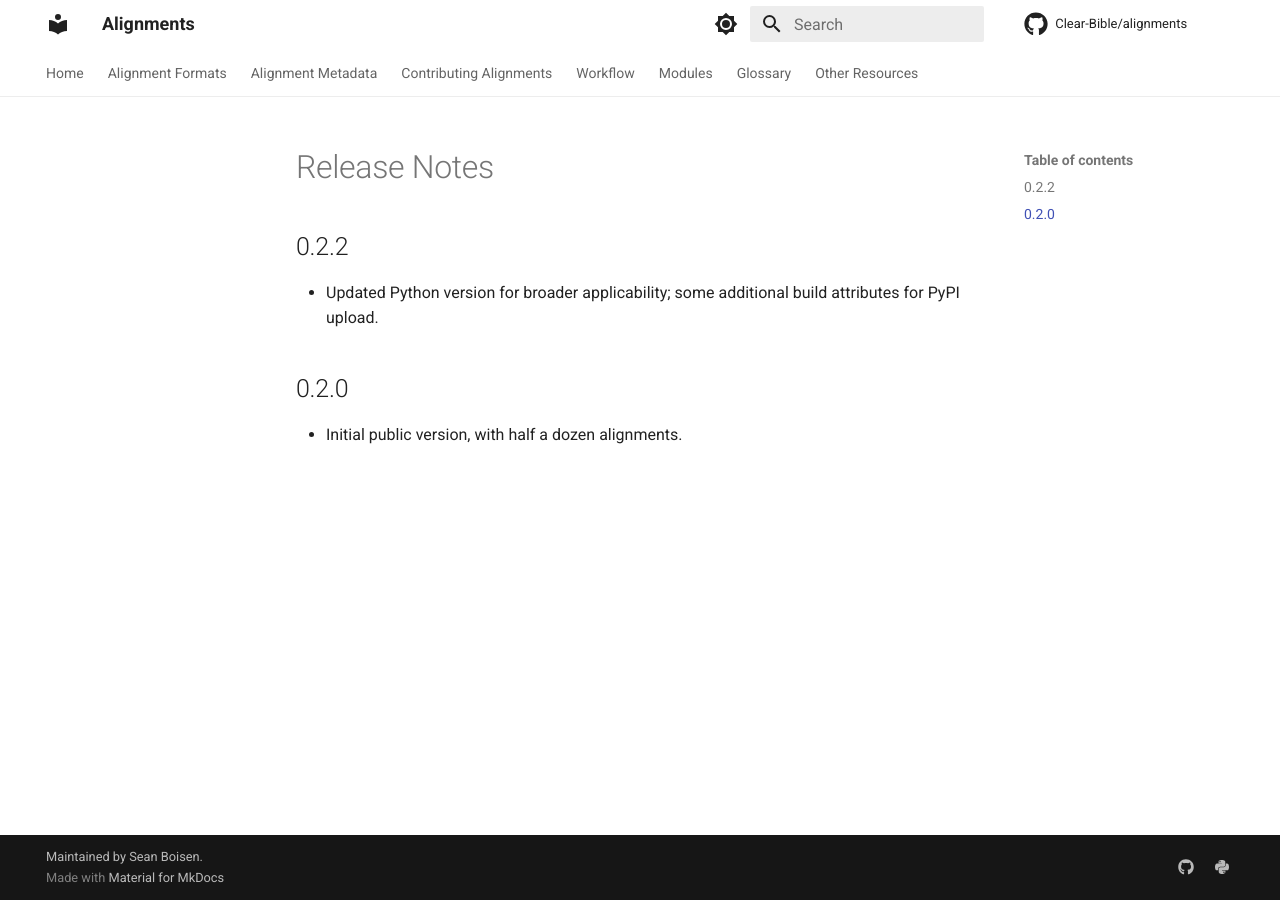
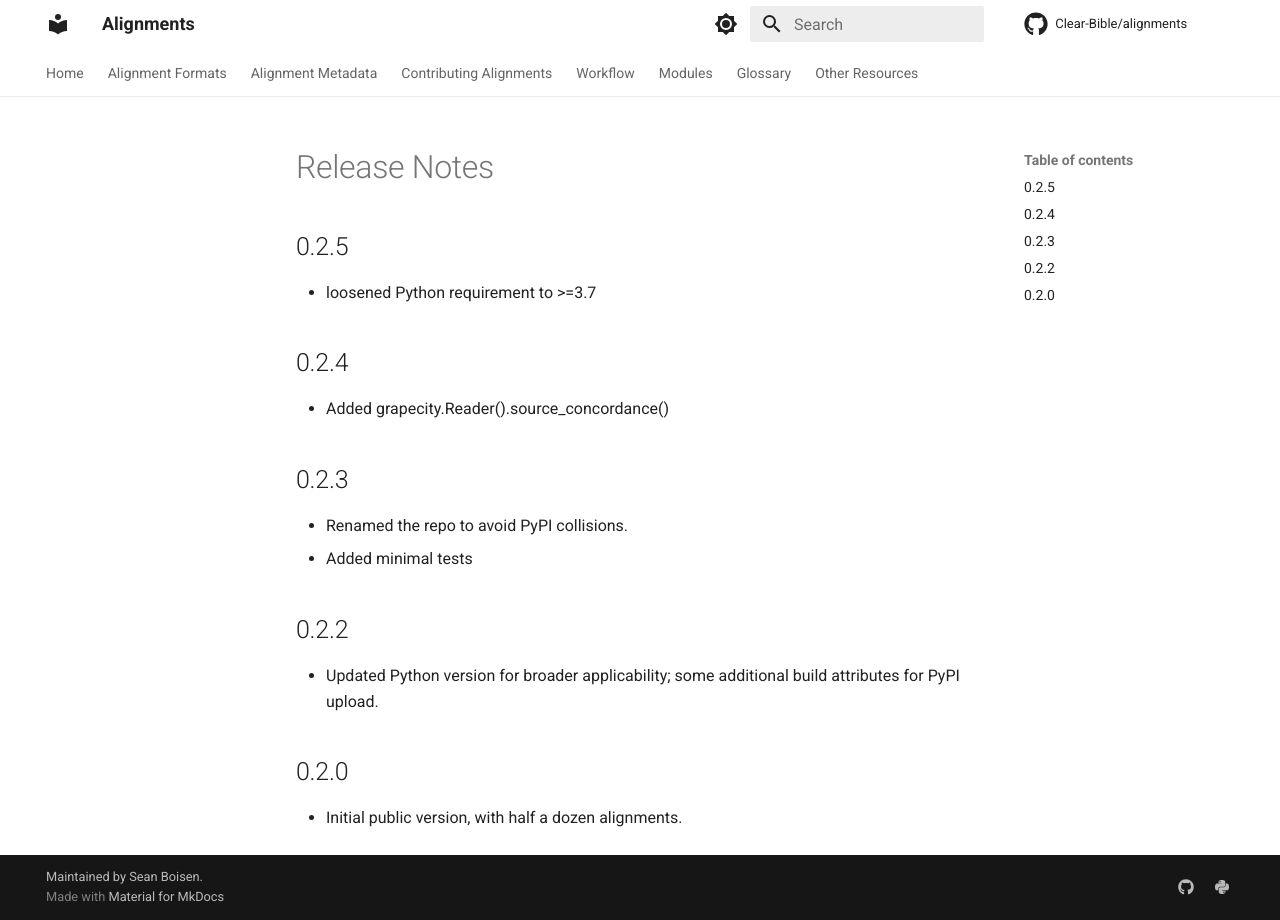
Before and after one commit to Clear-Bible/Alignments, an MkDocs documentation site: the page built from docs/ReleaseNotes.md, in a window 1280 px wide. Built offline with MkDocs 1.6.1 and Material for MkDocs 9.7.7, drawn with Linux system fonts in a browser that asks for light colours; comment, search, counter and statistics services are not loaded.

Commit message:
Back-ported content from forked repo

```diff
--- a/docs/ReleaseNotes.md
+++ b/docs/ReleaseNotes.md
@@ -1,4 +1,17 @@
 # Release Notes
+
+## 0.2.5
+
+- loosened Python requirement to >=3.7
+
+## 0.2.4
+
+- Added grapecity.Reader().source_concordance()
+
+## 0.2.3
+
+- Renamed the repo to avoid PyPI collisions.
+- Added minimal tests
 
 ## 0.2.2
 
```
Also changed, not shown: 2 other files.
